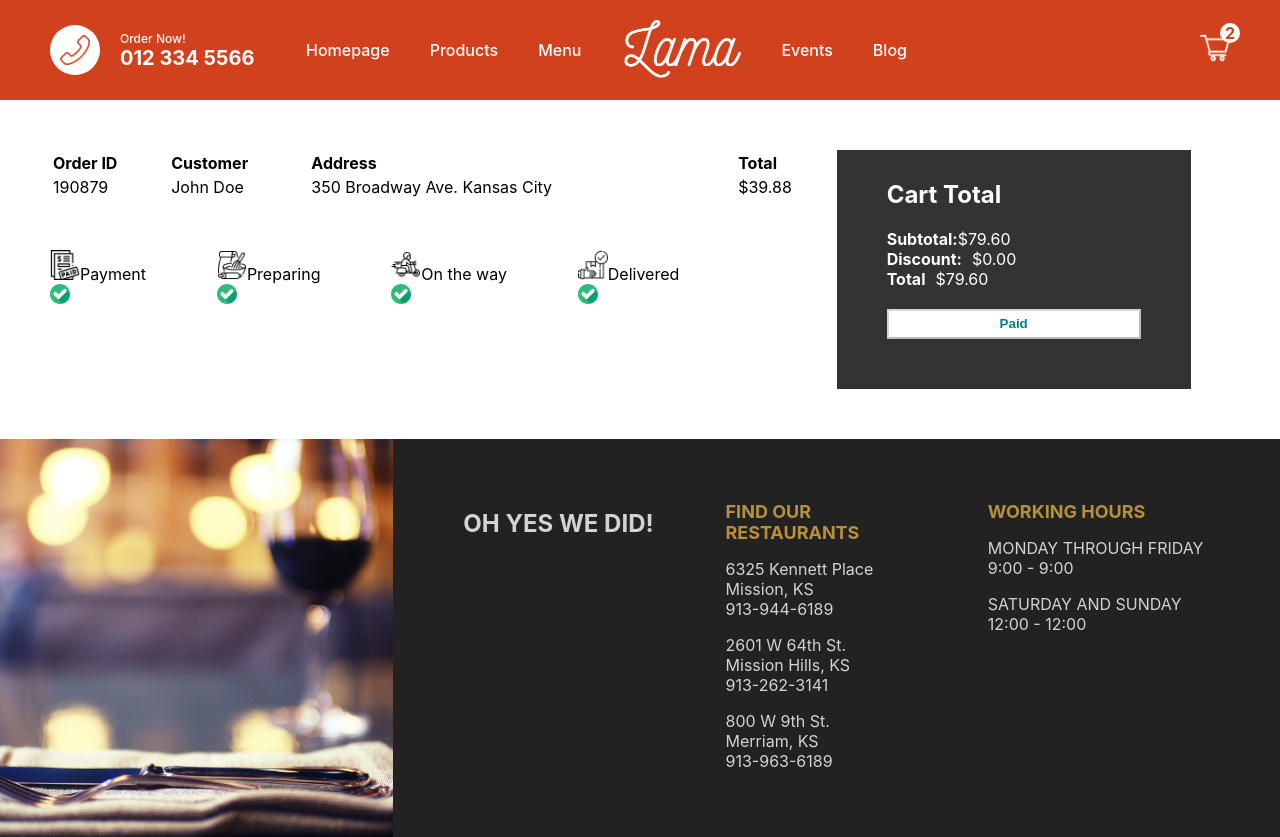
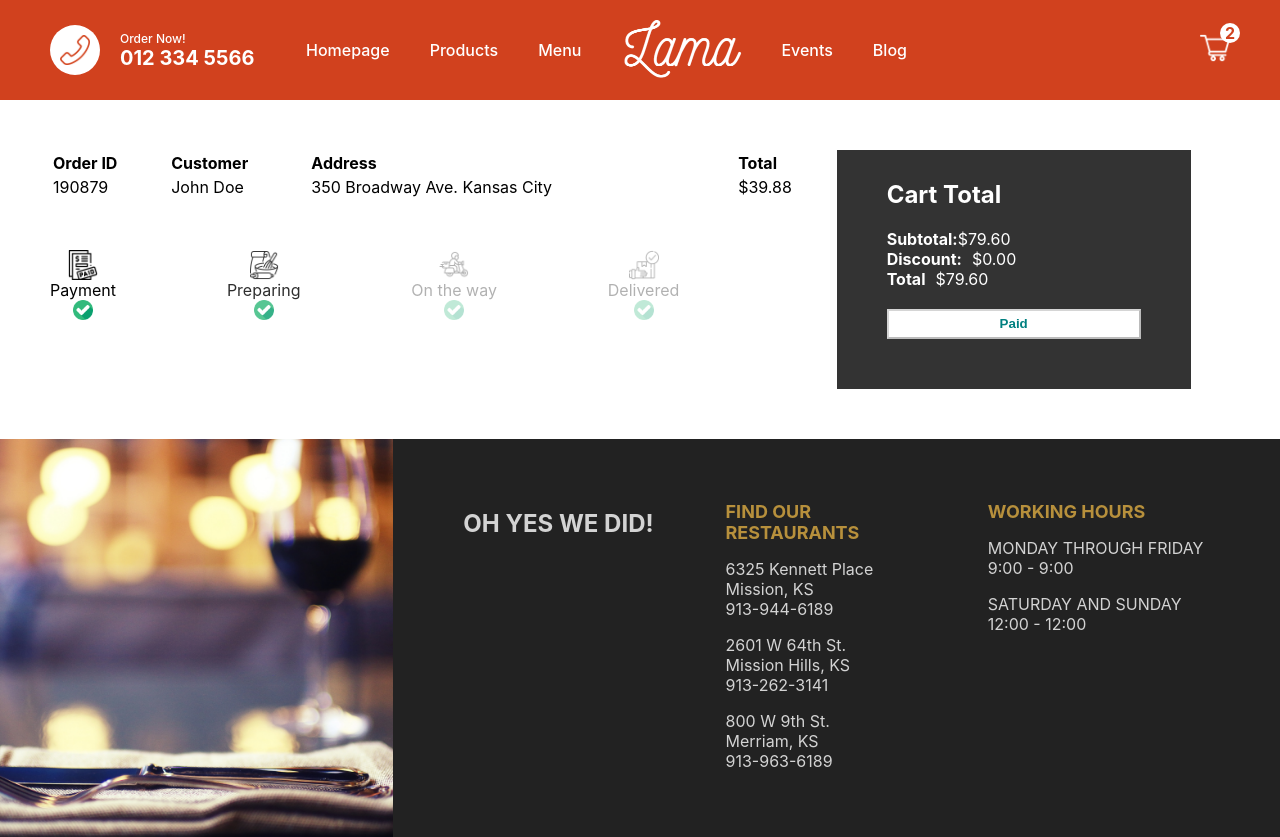
Before and after one commit to JWoltjen/pizza-landing-page, a Next.js app: page /orders/1 in a window 1280 px wide. Built offline with nearby package versions, Linux system fonts and the light colour scheme.

Commit message:
add sick animation for preparing

```diff
--- a/styles/Order.module.css
+++ b/styles/Order.module.css
@@ -19,10 +19,32 @@
     justify-content: space-between;
 }
 
-.status {
+.done{
     display: flex;
     flex-direction: column;
     align-items: center;
+}
+
+.inProgress {
+    display: flex;
+    flex-direction: column;
+    align-items: center;
+    animation: inProgress 1s ease infinite alternate;
+}
+
+@keyframes inProgress {
+    from{
+        opacity: 0;
+    } to {
+        opacity: 1;
+    }
+}
+
+.undone{
+    display: flex;
+    flex-direction: column;
+    align-items: center;
+    opacity: 0.3;
 }
 
 .right {
```
